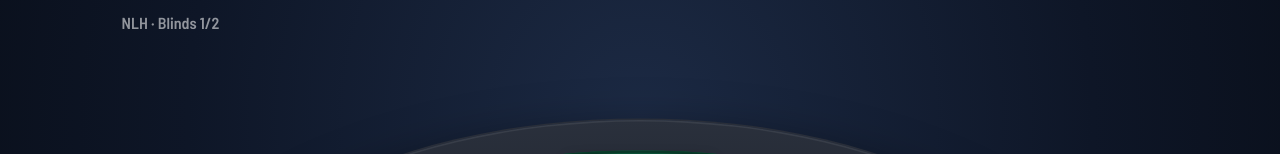
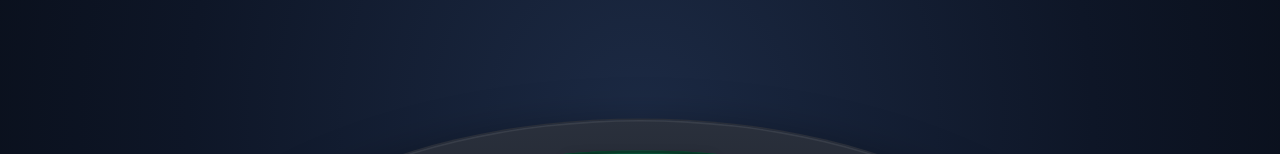
Before and after one commit to johnnyodonnell/6-max-poker-ai-engine, a React (Vite) app: page / in a window 1280 px wide. Shown: the top 154 px of the page. Built offline with nearby package versions, Linux system fonts and the light colour scheme.

Commit message:
Remove table info text from the top of the stage
Co-Authored-By: Claude Opus 5.5 <noreply@anthropic.com>

```diff
--- a/src/components/GameTable.css
+++ b/src/components/GameTable.css
@@ -15,15 +15,6 @@
   transform-origin: center center;
 }
 
-.table-info {
-  position: absolute;
-  left: 22px;
-  top: 16px;
-  font-size: 20px;
-  font-weight: 600;
-  color: rgba(255, 255, 255, 0.55);
-}
-
 .action-dock {
   position: absolute;
   right: 24px;
--- a/src/components/GameTable.tsx
+++ b/src/components/GameTable.tsx
@@ -63,11 +63,6 @@ export default function GameTable({
           transform: `scale(${scale})`,
         }}
       >
-        <div className="table-info">
-          NLH · Blinds 1/2
-          {gameState.handNumber > 0 && ` · Hand #${gameState.handNumber}`}
-        </div>
-
         <PokerTable>
           <PotDisplay
             pots={gameState.pots}
```
